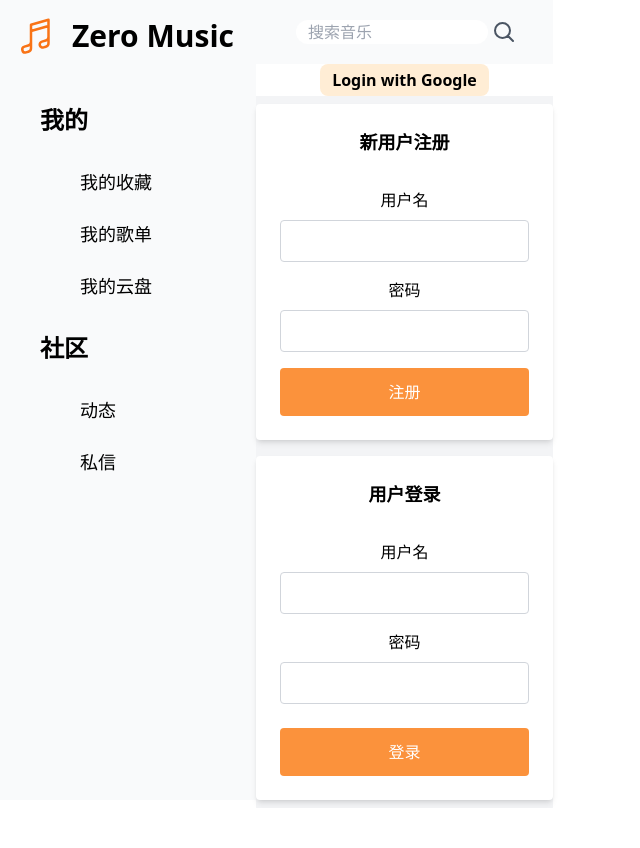
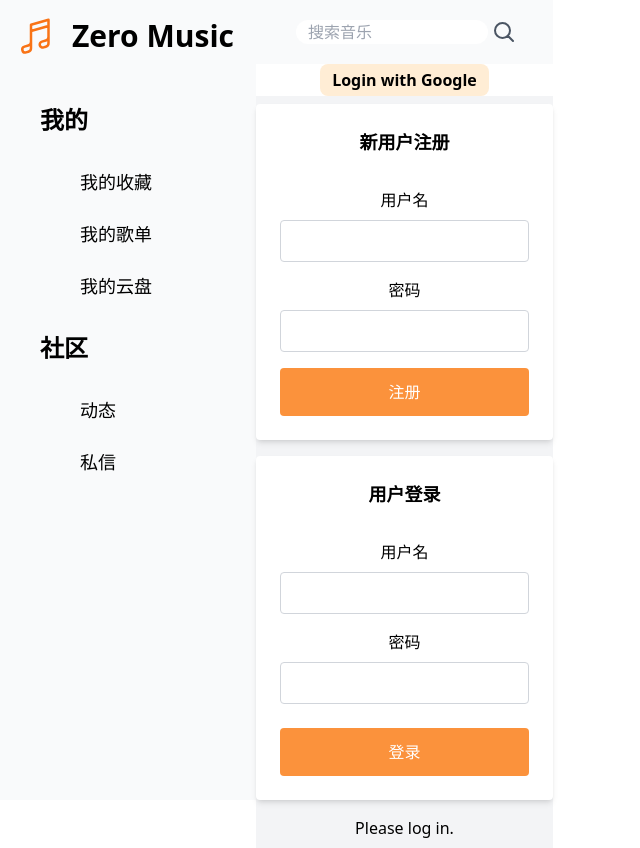
Before and after one commit to HaowenHou/zero-music-mern, a Next.js app: page / in a window 1280 px wide. Shown: the whole page, without its empty margins (0-640 px from the left). Before the commit the page ends 808 px from the top, so only its background shows below. Built offline with nearby package versions, Linux system fonts and the light colour scheme; no server answers.

Commit message:
Done login status

```diff
--- a/pages/api/auth/[...nextauth].js
+++ b/pages/api/auth/[...nextauth].js
@@ -50,13 +50,13 @@ export default NextAuth({
     // error: '/auth/error', // Error page URL
   },
   callbacks: {
-    jwt: async (token, user) => {
+    jwt: async ({token, user}) => {
       if (user) {
         token.id = user.id;
       }
       return token;
     },
-    session: async (session, token) => {
+    session: async ({session, token}) => {
       session.user.id = token.id;
       return session;
     },
--- a/pages/components/Profile.js
+++ b/pages/components/Profile.js
@@ -8,7 +8,7 @@ const Profile = () => {
     };
 
     return (
-        <div className="flex flex-col items-center justify-center min-h-screen bg-gray-100">
+        <div className="flex flex-col items-center justify-center py-2 bg-gray-100">
             {session ? (
                 <div className="p-6 bg-white rounded shadow-md">
                     <h2 className="text-lg font-bold mb-4">Profile</h2>
--- a/pages/index.js
+++ b/pages/index.js
@@ -8,21 +8,23 @@ import Layout from './components/Layout';
 import { useSession, signIn, signOut } from "next-auth/react"
 import Register from './components/Register';
 import Login from './components/Login';
+import Profile from './components/Profile';
 
 function App() {
-  const { data: session } = useSession();
-  if (!session) {
+  // const { data: session } = useSession();
+  // if (!session) {
   return (
     <Layout>
       <div className='text-center'>
         <button onClick={() => signIn('google')} className='bg-orange-100 rounded-lg px-3 py-1 font-semibold'>Login with Google</button>
         <Register />
         <Login />
+        <Profile />
       </div>
     </Layout>
   );
-  }
-  return <div>Logged in</div>
+  // }
+  // return <div>Logged in</div>
 }
 
 export default App;
```
Lines whose indentation alone changed are shown as unchanged.
